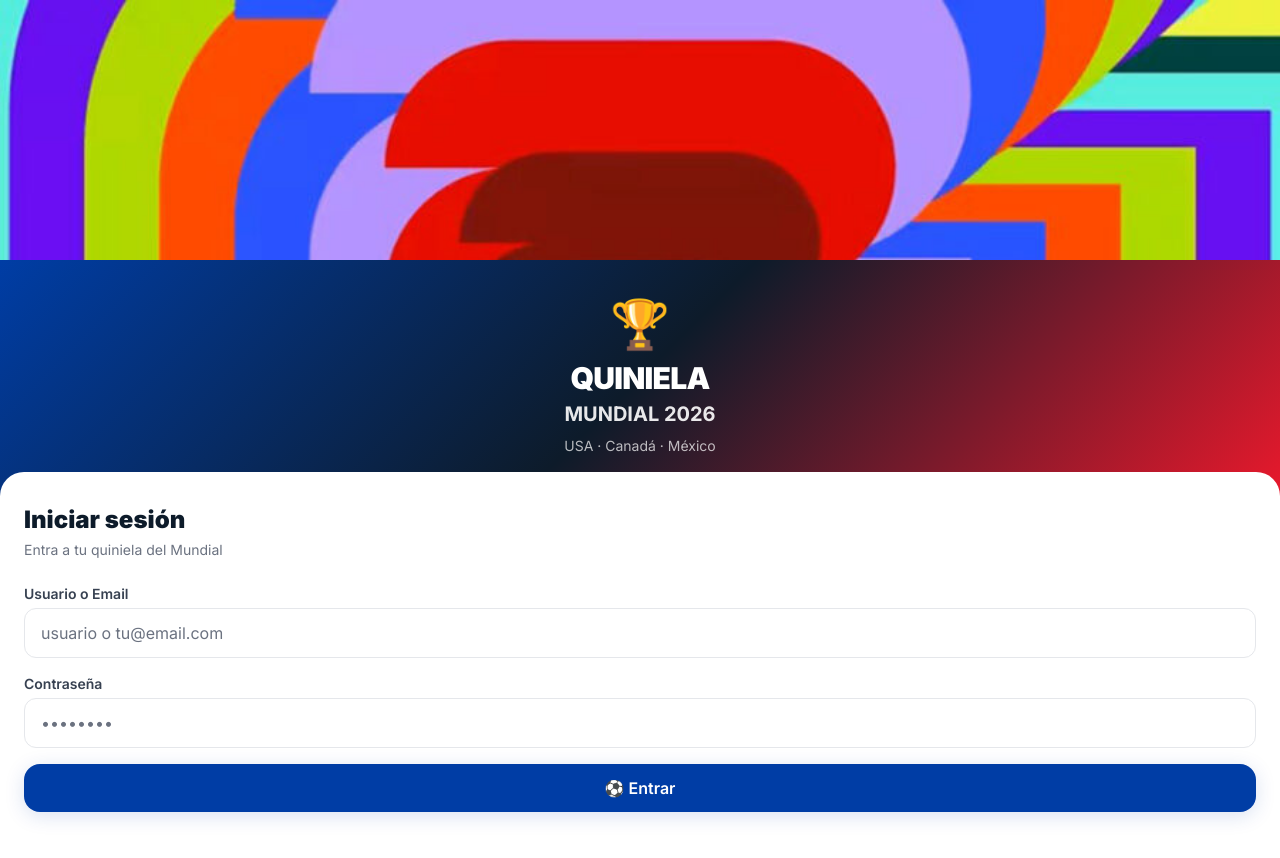
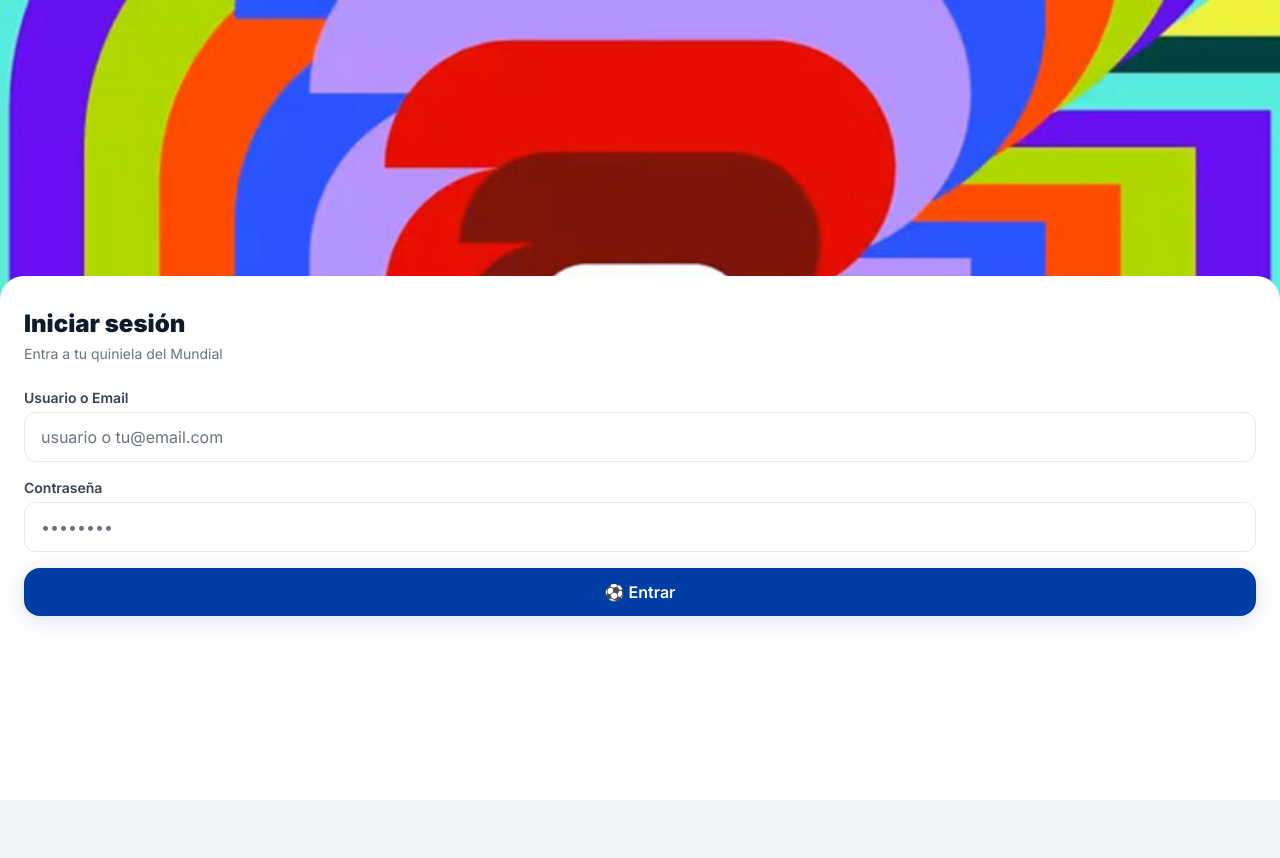
Before and after one commit to raulgoncalvz/quiniela-mundial-2026, a React (Vite) app in the folder frontend/: page /login in a window 1280 px wide. After the commit the page ends 800 px from the top, so only its background shows below. Built offline with nearby package versions, Linux system fonts and the light colour scheme; no server answers.

Commit message:
feat: replace hero text section with FIFA 2026 poster image on login
Co-Authored-By: Claude Sonnet 4.6 <noreply@anthropic.com>

```diff
--- a/frontend/src/pages/Login.jsx
+++ b/frontend/src/pages/Login.jsx
@@ -30,16 +30,8 @@ export default function Login() {
         src="/mundial-2026-cartel.jpg"
         alt="Mundial 2026"
         className="w-full object-cover"
-        style={{ maxHeight: '260px', objectPosition: 'center top' }}
+        style={{ maxHeight: '300px', objectPosition: 'center top' }}
       />
-
-      {/* Hero */}
-      <div className="bg-wc-gradient flex flex-col items-center justify-center py-10 px-6 text-white text-center">
-        <div className="text-5xl mb-3">🏆</div>
-        <h1 className="text-3xl font-black tracking-tight mb-1">QUINIELA</h1>
-        <p className="text-xl font-bold opacity-90">MUNDIAL 2026</p>
-        <p className="text-sm opacity-70 mt-2">USA · Canadá · México</p>
-      </div>
 
       {/* Form */}
       <div className="flex-1 bg-white rounded-t-3xl -mt-6 px-6 pt-8 pb-12">
```
